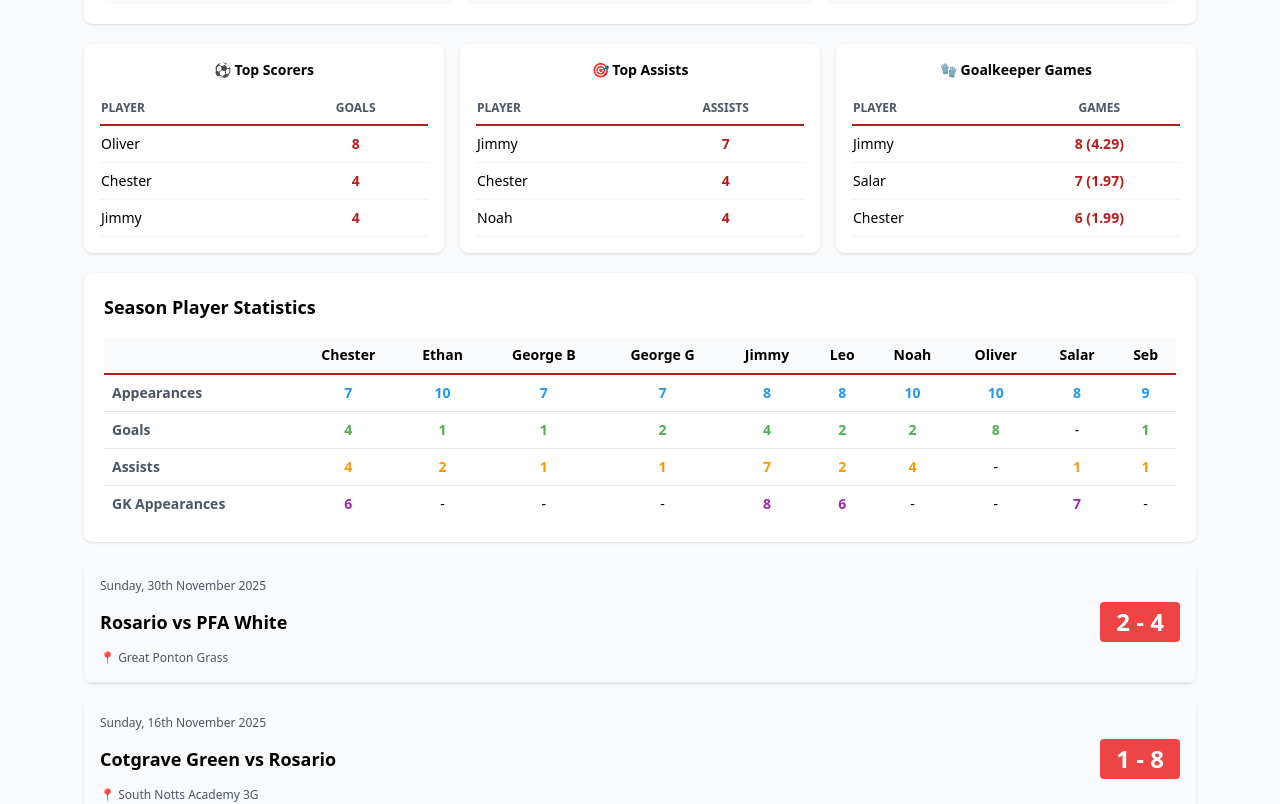
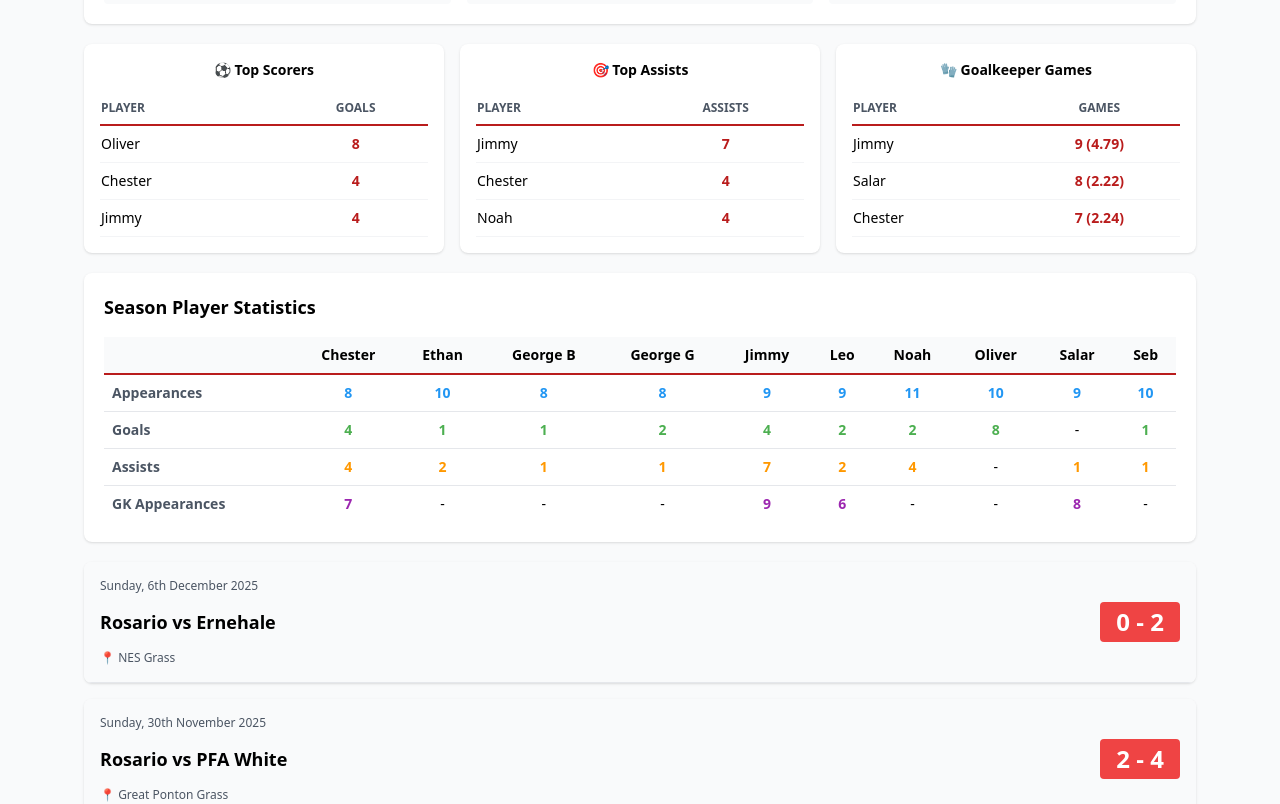
Before and after one commit to michaeljnorman2020-cmd/rosario-results, a React (Create React App) app: page / in a window 1280 px wide. Shown: the part 360-1164 px from the top of the page. Built offline with nearby package versions, Linux system fonts and the light colour scheme.

Commit message:
Ernehale-061225

```diff
--- a/src/App.js
+++ b/src/App.js
@@ -204,6 +204,26 @@ const App = () => {
         Oliver: { mins: 42.5, goals: 1, assists: 0, gk: false, sub: false, gkMins: 0, pom: false},
         Salar: { mins: 50, goals: 0, assists: 0, gk: true, sub: false, gkMins: 25, pom: false},
         Seb: { mins: 42.5, goals: 1, assists: 0, gk: false, sub: true, gkMins: 0, pom: false}
+      }
+    },
+    {
+      date: 'Sunday, 6th December 2025',
+      sortDate: '2025-12-06',
+      opponent: 'Ernehale',
+      home: true,
+      score: { for: 0, against: 2 },
+      location: 'NES Grass',
+      stats: {
+        Chester: { mins: 42, goals: 0, assists: 0, gk: true, sub: false, gkMins: 12.5, pom: false},
+        Ethan: { mins: 0, goals: 0, assists: 0, gk: false, sub: false, gkMins: 0, pom: false},
+        'George B': { mins: 42, goals: 0, assists: 0, gk: false, sub: false, gkMins: 0, pom: false},
+        'George G': { mins: 50, goals: 0, assists: 0, gk: false, sub: true, gkMins: 0, pom: false},
+        Jimmy: { mins: 50, goals: 0, assists: 0, gk: true, sub: false, gkMins: 25, pom: true},
+        Leo: { mins: 42, goals: 0, assists: 0, gk: false, sub: false, gkMins: 0, pom: false},
+        Noah: { mins: 42, goals: 0, assists: 0, gk: false, sub: false, gkMins: 0, pom: false},
+        Oliver: { mins: 0, goals: 0, assists: 0, gk: false, sub: false, gkMins: 0, pom: false},
+        Salar: { mins: 40, goals: 0, assists: 0, gk: true, sub: false, gkMins: 12.5, pom: false},
+        Seb: { mins: 42, goals: 0, assists: 0, gk: false, sub: false, gkMins: 0, pom: false}
       }
     }
 
```
